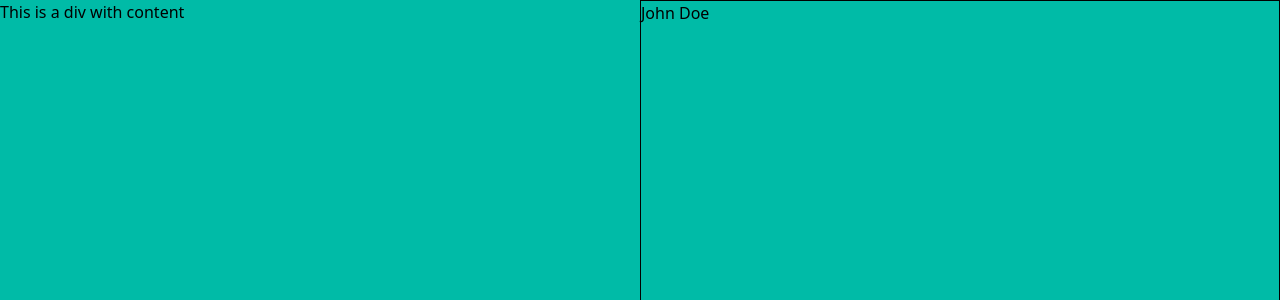
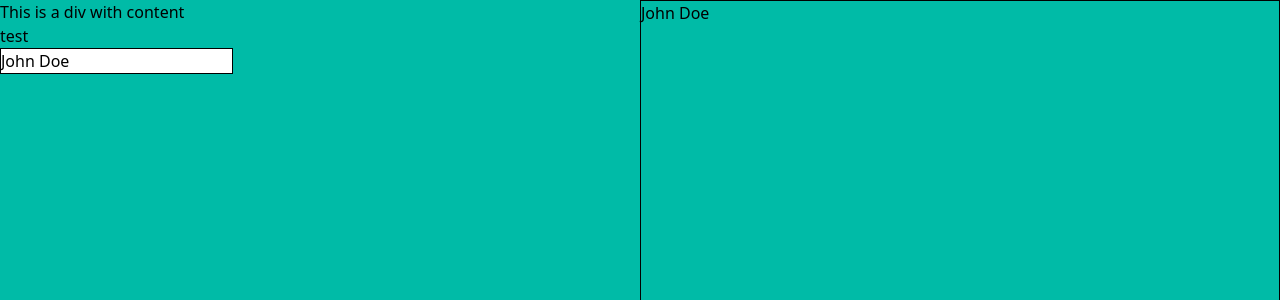
Before and after one commit to sukelully/cv-application, a React (Vite) app: page / in a window 1280 px wide. Shown: the top 300 px of the page. Built offline with nearby package versions, Linux system fonts and the light colour scheme.

Commit message:
Correctly pass event target use on change handler

```diff
--- a/src/App.jsx
+++ b/src/App.jsx
@@ -1,20 +1,30 @@
-// import { useState } from 'react'
+import { useState } from 'react'
 import CVPreview from './CVPreview.jsx'
-import PersonalInfo from './components/CV/PersonalInfo.jsx';
-
-// const [cvData, setCvData] = useState({
-//   personalInfo: { name: 'John Doe', email: '123@test.com', phone: '0123 456789' }
-// });
-
-const cvData = {
-  personalInfo: { name: 'John Doe', email: '123@test.com', phone: '0123 456789' }
-};
+import PersonalInfoForm from './components/Form/PersonalInfoForm.jsx';
 
 export default function App() {
+  const [cvData, setCvData] = useState({
+    personalInfo: { name: 'John Doe', email: '123@test.com', phone: '0123 456789' }
+  });
+
+  const handleNameChange = (updatedName) => {
+    setCvData(prev => ({
+      ...prev,
+      personalInfo: {
+        ...prev.personalInfo,
+        name: updatedName,
+      },
+    }));
+  };
+
   return (
     <div className="bg-teal-500 h-screen w-screen grid grid-cols-2">
       <div>
         <h1>This is a div with content</h1>
+        <PersonalInfoForm
+          personalInfo={cvData.personalInfo}
+          onChange={handleNameChange}
+        />
       </div>
       <CVPreview cvData={cvData}/>
     </div>
--- a/src/components/Form/PersonalInfoForm.jsx
+++ b/src/components/Form/PersonalInfoForm.jsx
@@ -0,0 +1,14 @@
+export default function PersonalInfoForm({ personalInfo, onChange }) {
+
+    return (
+        <form>
+            <h1>test</h1>
+            <input
+                className="bg-white border"
+                type="text"
+                value={personalInfo.name}
+                onChange={(event) => onChange(event.target.value)}
+            />
+        </form>
+    );
+}
```
